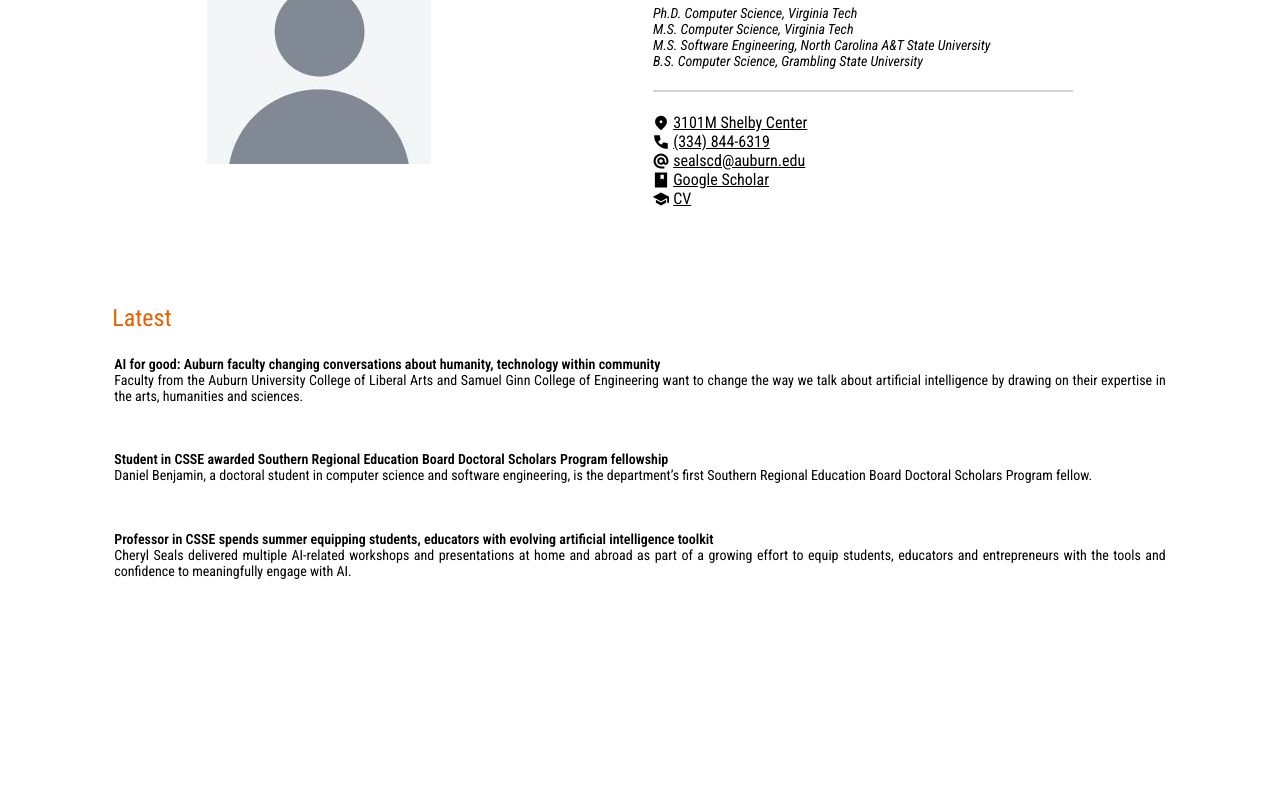
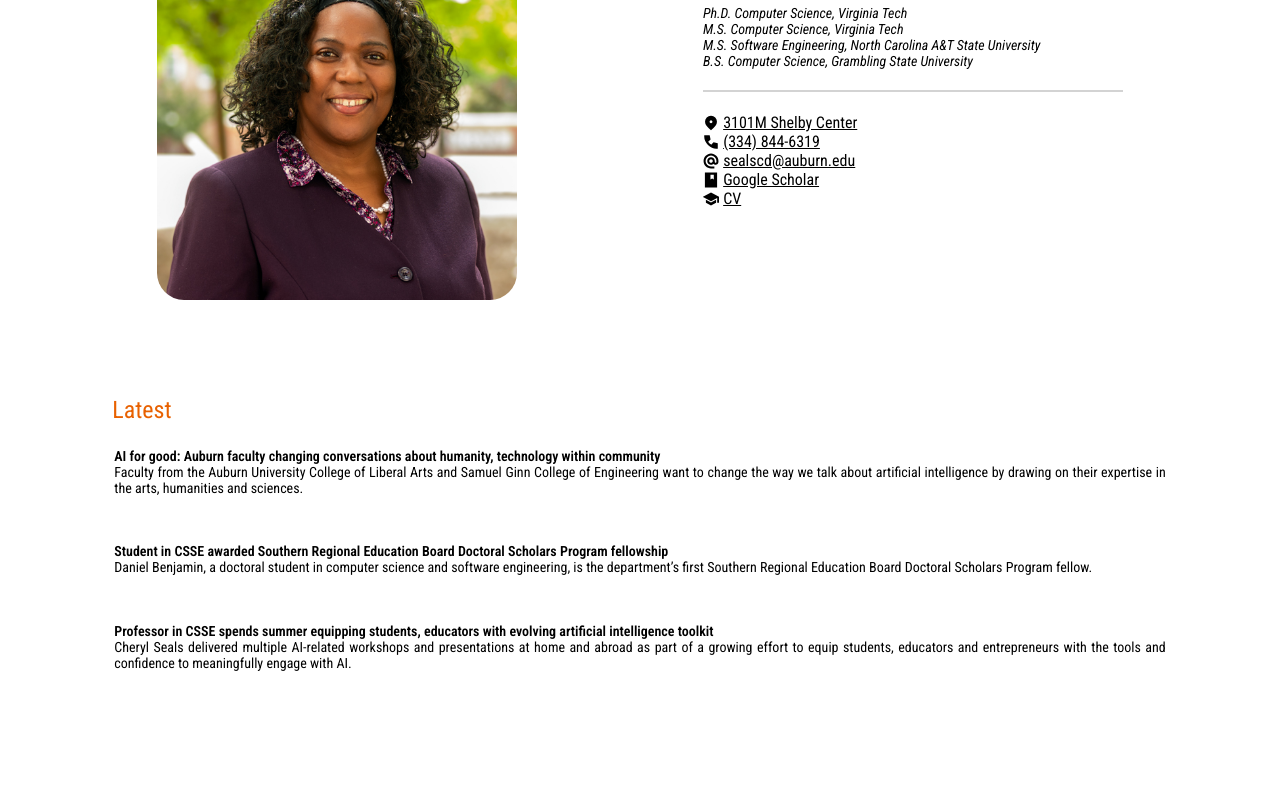
Before and after one commit to calebtnorth/comp5620-website, a plain HTML site: page index.html in a window 1280 px wide. Shown: the part 373-1163 px from the top of the page. Before the commit the page ends 1072 px from the top, so only its background shows below. Drawn offline with Linux system fonts and the light colour scheme.

Commit message:
finished home page for now

```diff
--- a/css/index.css
+++ b/css/index.css
@@ -198,7 +198,8 @@ body
 {
     /* Size and Position */
     box-sizing: border-box;
-    width: 100%;
+
+    width: 100vw;
     height: min-content;
 
     /* Display */
@@ -212,6 +213,29 @@ body
     justify-content: space-around;
 }
 
+#abstract-img
+{
+    /* Size and Position */
+    aspect-ratio: 1;
+    height: 45vh;
+    margin-right: 5vw;
+}
+#abstract-img img
+{
+    /* Size and Position */
+    width: 100%;
+    height: 100%;
+
+    /* Display */
+    display: block;
+    overflow: hidden !important;
+
+    object-fit:cover;
+    object-position: center top;
+
+    /* Decoration */
+    border-radius: 7.5%;
+}
 
 #abstract-header
 {
--- a/index.html
+++ b/index.html
@@ -66,7 +66,7 @@
         <!-- Actual Body -->
         <div id="abstract">
             <div id="abstract-img">
-                <img src="img/default-pfp.jpg">
+                <img src="img/media/seals.jpg">
             </div>
 
             <div id="abstract-body">
```
Also changed, not shown: img/media/seals.jpg (added).
